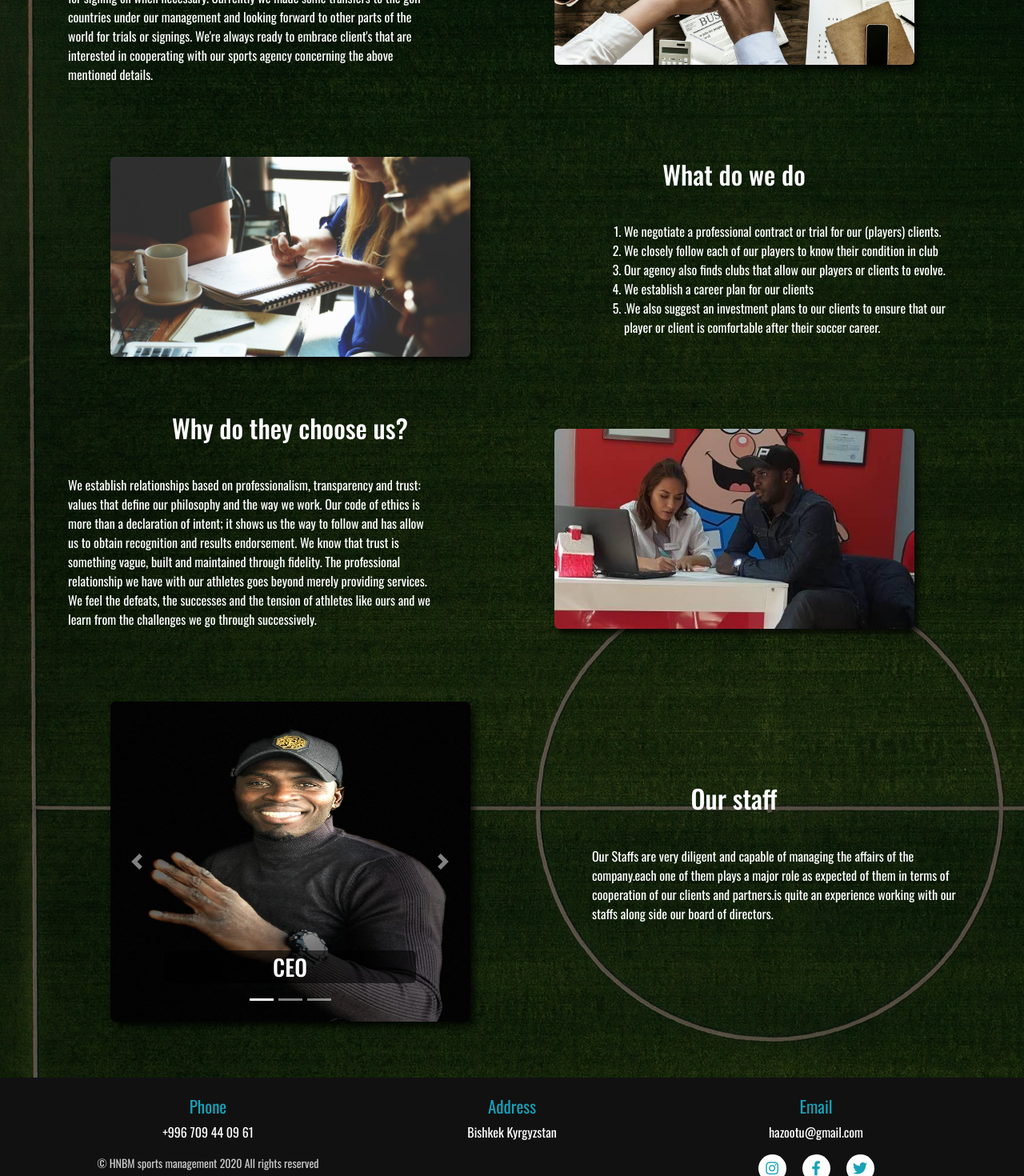
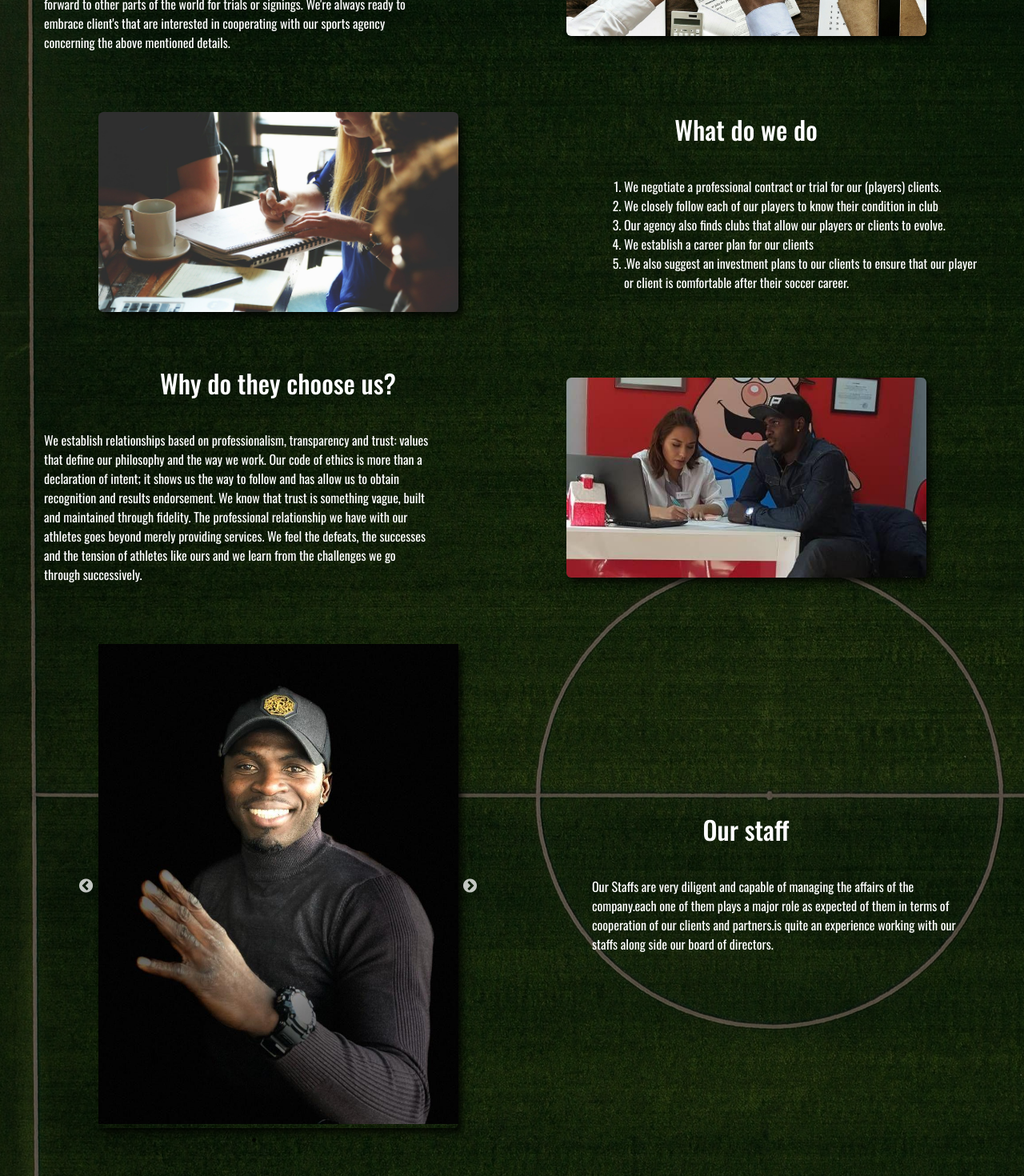
Before and after one commit to beksssK/footballtemporary, a React (Create React App) app: page / in a window 1280 px wide. Shown: the part 740-2210 px from the top of the page at 80% size. Built offline with nearby package versions, Linux system fonts and the light colour scheme.

Commit message:
fixed the slider

```diff
--- a/package.json
+++ b/package.json
@@ -17,9 +17,11 @@
     "react-redux": "^7.1.3",
     "react-router-dom": "^5.1.2",
     "react-scripts": "3.4.1",
+    "react-slick": "^0.27.13",
     "reactstrap": "^8.4.1",
     "redux": "^4.0.5",
-    "redux-thunk": "^2.3.0"
+    "redux-thunk": "^2.3.0",
+    "slick-carousel": "^1.8.1"
   },
   "scripts": {
     "start": "react-scripts start",
--- a/src/App.js
+++ b/src/App.js
@@ -2,7 +2,7 @@ import React from 'react';
 import './App.css';
 import Layout from "./components/Layout/Layout";
 import {Redirect, Route, Switch} from "react-router-dom";
-import Home from "./containers/Home/Home";
+import HomePage from "./containers/Home/HomePage";
 import Contact from "./containers/Contact/Contact";
 import Admin from "./containers/Admin/Admin";
 import Players from "./containers/Players/Players";
@@ -20,7 +20,7 @@ const App = () => {
     return (
         <Layout>
             <Switch>
-                <Route path='/' exact component={Home}/>
+                <Route path='/' exact component={HomePage}/>
                 <Route path='/contacts' exact component={Contact}/>
                 <ProtectedRoute isAllowed={user && user.role === 'admin'} path='/admin' exact component={Admin}/>
                 <Route path='/players' exact component={Players}/>
--- a/src/components/Home/HomeMiddle.css
+++ b/src/components/Home/HomeMiddle.css
@@ -111,7 +111,7 @@
         background-size: 177%;
     }
     .staff__pic {
-        width: 368px;
+        max-width: 368px;
     }
     .info__staff_item {
         width: 100%;
--- a/src/components/Home/HomeMiddle.js
+++ b/src/components/Home/HomeMiddle.js
@@ -1,49 +1,89 @@
-import React from 'react';
+import React, {useEffect, useState} from 'react';
+//
 import './HomeMiddle.css';
 import MyCarousel from "../UI/MyCarousel/MyCarousel";
+import InfoSection from "../Section/InfoSection";
+import ceo from "../../assets/staff/CEO1.jpg";
+import organizer from "../../assets/staff/organizer.jpg";
+import gManager from "../../assets/staff/gManager1.jpg";
 
-const HomeMiddle = () => {
-    let windowWidth = window.matchMedia("(max-width: 600px)");
 const items = [
     {
-            src: require('../../assets/staff/CEO1.jpg'),
+        src: ceo,
         altText: 'CEO',
         caption: 'CEO'
     },
     {
-            src: require('../../assets/staff/organizer.jpg'),
+        src: organizer,
         altText: 'Organizer',
         caption: 'Organizer'
     },
     {
-            src: windowWidth.matches ? require('../../assets/staff/gManager1.jpg') : require('../../assets/staff/gManager2.jpg'),
+        src: gManager,
         altText: 'General Manager',
         caption: 'General Manager'
     },
 ];
-    if(windowWidth.matches){
+
+
+const settings = {
+  adaptiveHeight: true,
+  dots: true,
+  infinite: true,
+  speed: 500,
+  slidesToShow: 1,
+  slidesToScroll: 1
+};
+
+function debounce(fn, ms) {
+  let timer
+  return _ => {
+    clearTimeout(timer)
+    timer = setTimeout(() => {
+      timer = null
+      fn.apply(this, arguments)
+    }, ms)
+  };
+}
+
+const HomeMiddle = () => {
+  const [leftSided, setLeftSided] = useState(true);
+  const setSide = () => {
+    if (window.innerWidth > 600) {
+      setLeftSided(true)
+    } else {
+      setLeftSided(false);
+    }
+  }
+  useEffect(() => {
+    const debounceHandleResize = debounce(() => {
+      console.log('resized to ', window.innerWidth);
+      setSide();
+    }, 500);
+    window.addEventListener('resize', debounceHandleResize);
+    return () => window.removeEventListener('resize', debounceHandleResize);
+  });
+  useEffect(() => {
+    setSide();
+  }, [])
+
   return (
-            <div className='HomeMiddle'>
+    <div className="HomeMiddle container">
       <section className='info__header container'>
         <h2 className='info__main-title'>HNBM SPORTS MANAGEMENT AND COMPANY LTD</h2>
       </section>
-                <section className='info__section who container'>
-                    <div className='info__item'>
-                        <h2 className='info__title'>Who are we</h2>
-                        <p className='info__text info__text-left'>
-                            <b>HNBM SPORTS AGENCY</b> is an International, standard and global private sports agency; providing soccer trials,international camps for aspiring footballers ranging from age 15 and above. HNBM manages talents who needs our assistance in various ways.our agency with the  coordination of our partners and other soccer agents try to fix our clients into clubs for trials or for signing on when necessary.   Currently we made some transfers to the golf countries under our management  and looking forward to other parts of the world for trials or signings. We're always ready to embrace client's  that are interested in cooperating with our sports agency concerning the above mentioned details.
-                        </p>
-                    </div>
-                    <div className='info__item'>
-                        <div className='info__pic who__pic'>
-
-                        </div>
-                    </div>
-                </section>
-                <section className='info__section info__what container'>
-                    <div className='info__item'>
-                        <h2 className='info__title'>What do we do</h2>
-                        <div className='info__text info__text-right'>
+      <InfoSection leftSided={leftSided} sectionClass="who" infoTitle="Who are we"
+                   infoText={<><b>HNBM SPORTS AGENCY</b> is an International, standard and global private sports agency;
+                     providing soccer trials,international camps for aspiring footballers ranging from age 15 and above.
+                     HNBM manages talents who needs our assistance in various ways.our agency with the coordination of
+                     our partners and other soccer agents try to fix our clients into clubs for trials or for signing on
+                     when necessary. Currently we made some transfers to the golf countries under our management and
+                     looking forward to other parts of the world for trials or signings. We're always ready to embrace
+                     client's that are interested in cooperating with our sports agency concerning the above mentioned
+                     details.</>}
+      />
+      <InfoSection leftSided={false} sectionClass="what" infoTitle="What do we do"
+                   infoText={<>
                      <ol>
                       <li>We negotiate a professional contract or trial for our (players) clients.</li>
                       <li>We closely follow each of our players to know their condition in club</li>
@@ -51,106 +91,20 @@ const HomeMiddle = () => {
                       <li>We establish a career plan for our clients</li>
                       <li>.We also suggest an investment plans to our clients to ensure that our player or client is comfortable after their soccer career.</li>
                      </ol>
-                        </div>
-                    </div>
-                    <div className='info__item'>
-                        <div className='info__pic what__pic'>
-
-                        </div>
-                    </div>
-                </section>
-                <section className='info__section info__why container'>
-                    <div className='info__item'>
-                        <h2 className='info__title'>Why do they choose us?</h2>
-                        <p className='info__text info__text-left'>
+                   </>}
+      />
+      <InfoSection leftSided={leftSided} sectionClass="why" infoTitle="Why do they choose us?"
+                   infoText={<>
                      We establish relationships based on professionalism, transparency and trust: values that define our philosophy and the way we work. Our code of ethics is more than a declaration of intent; it shows us the way to follow and has allow us to obtain recognition and results endorsement. We know that trust is something vague, built and maintained through fidelity. The professional relationship we have with our athletes goes beyond merely providing services. We feel the defeats, the successes and the tension  of athletes like ours and we learn from the challenges we go through successively.
-                        </p>
-                    </div>
-                    <div className='info__item'>
-                        <div className='info__pic why__pic'>
-
-                        </div>
-                    </div>
-                </section>
-                <section className='info__section info__staff container'>
-                    <div className='info__item'>
-                        <h2 className='info__title'>Our staff</h2>
-                        <p className='info__text info__text-right'>Our Staffs are very diligent and capable of managing the affairs of the  company.each one of them plays a major role as expected of them in terms of cooperation of our clients and partners.is quite an experience working with our staffs along side our board of directors.</p>
-                    </div>
-                    <div className='info__item'>
-                        <div className='info__pic staff__pic'>
-                            <MyCarousel items={items}/>
-                        </div>
-                    </div>
-                </section>
-            </div>
-        );
-    } else {
-        return (
-            <div className='HomeMiddle'>
-                <section className='info__header container'>
-                    <h2 className='info__main-title'>HNBM SPORTS MANAGEMENT AND COMPANY LTD</h2>
-                </section>
-                <section className='info__section who container'>
-                    <div className='info__item'>
-                        <h2 className='info__title'>Who are we</h2>
-                        <p className='info__text info__text-left'>
-                            <b>HNBM SPORTS AGENCY</b> is an International, standard and global private sports agency; providing soccer trials,international camps for aspiring footballers ranging from age 15 and above. HNBM manages talents who needs our assistance in various ways.our agency with the  coordination of our partners and other soccer agents try to fix our clients into clubs for trials or for signing on when necessary.   Currently we made some transfers to the golf countries under our management  and looking forward to other parts of the world for trials or signings. We're always ready to embrace client's  that are interested in cooperating with our sports agency concerning the above mentioned details.
-                        </p>
-                    </div>
-                    <div className='info__item'>
-                        <div className='info__pic who__pic'>
-
-                        </div>
-                    </div>
-                </section>
-                <section className='info__section info__what container'>
-                    <div className='info__item'>
-                        <div className='info__pic what__pic'>
-
-                        </div>
-                    </div>
-                    <div className='info__item'>
-                        <h2 className='info__title'>What do we do</h2>
-                        <div className='info__text info__text-right'>
-                            <ol>
-                                <li>We negotiate a professional contract or trial for our (players) clients.</li>
-                                <li>We closely follow each of our players to know their condition in club</li>
-                                <li>Our agency also finds clubs that allow our players or clients to evolve.</li>
-                                <li>We establish a career plan for our clients</li>
-                                <li>.We also suggest an investment plans to our clients to ensure that our player or client is comfortable after their soccer career.</li>
-                            </ol>
-                        </div>
-                    </div>
-                </section>
-                <section className='info__section info__why container'>
-                    <div className='info__item'>
-                        <h2 className='info__title'>Why do they choose us?</h2>
-                        <p className='info__text info__text-left'>
-                            We establish relationships based on professionalism, transparency and trust: values that define our philosophy and the way we work. Our code of ethics is more than a declaration of intent; it shows us the way to follow and has allow us to obtain recognition and results endorsement. We know that trust is something vague, built and maintained through fidelity. The professional relationship we have with our athletes goes beyond merely providing services. We feel the defeats, the successes and the tension  of athletes like ours and we learn from the challenges we go through successively.
-                        </p>
-                    </div>
-                    <div className='info__item'>
-                        <div className='info__pic why__pic'>
-
-                        </div>
-                    </div>
-                </section>
-                <section className='info__section info__staff container'>
-                    <div className='info__item info__staff_item'>
-                        <div className='info__pic staff__pic'>
-                            <MyCarousel items={items}/>
-                        </div>
-                    </div>
-                    <div className='info__item'>
-                        <h2 className='info__title'>Our staff</h2>
-                        <p className='info__text info__text-right'>Our Staffs are very diligent and capable of managing the affairs of the  company.each one of them plays a major role as expected of them in terms of cooperation of our clients and partners.is quite an experience working with our staffs along side our board of directors.</p>
-                    </div>
-                </section>
-            </div>
-        );
-    }
-
+                   </>}
+      />
+      <InfoSection leftSided={false} sectionClass="staff" infoTitle="Our staff"
+                   infoText={<>
+                     Our Staffs are very diligent and capable of managing the affairs of the  company.each one of them plays a major role as expected of them in terms of cooperation of our clients and partners.is quite an experience working with our staffs along side our board of directors.
+                   </>}
+                   carousel={<MyCarousel settings={settings} items={items}/>}
+      />
+    </div>)
 };
 
 export default HomeMiddle;
--- /dev/null
+++ b/src/components/Section/InfoSection.js
@@ -0,0 +1,31 @@
+import React from 'react';
+
+const InfoSection = ({leftSided, sectionClass, infoTitle, infoText, carousel}) => {
+  return leftSided ? (
+    <section className={`info__section container info__${sectionClass}`}>
+      <div className="info__item">
+        <h2 className="info__title">{infoTitle}</h2>
+        <div className='info__text info__text-left'>
+          {infoText}
+        </div>
+      </div>
+      <div className="info__item">
+        <div className={`info__pic ${sectionClass}__pic`}>{carousel}</div>
+      </div>
+    </section>
+  ) : (
+    <section className={`info__section container info__${sectionClass}`}>
+      <div className="info__item">
+        <div className={`info__pic ${sectionClass}__pic`}>{carousel}</div>
+      </div>
+      <div className="info__item">
+        <h2 className="info__title">{infoTitle}</h2>
+        <div className='info__text info__text-right'>
+          {infoText}
+        </div>
+      </div>
+    </section>
+  );
+};
+
+export default InfoSection;
--- a/src/components/SinglePlayer/SinglePlayerGallery.js
+++ b/src/components/SinglePlayer/SinglePlayerGallery.js
@@ -1,12 +1,21 @@
 import React from 'react';
 import MyCarousel from "../UI/MyCarousel/MyCarousel";
 import {filesUrl} from "../../constants";
+
+const settings = {
+  adaptiveHeight: true,
+  dots: true,
+  infinite: true,
+  speed: 500,
+  slidesToShow: 1,
+  slidesToScroll: 1
+};
 
 const SinglePlayerGallery = ({photoItems}) => {
     let footballers = photoItems.map(photo => ({src: filesUrl + photo, altText: '', caption: ''}));
     return (
         <div className='SinglePlayerGallery'>
-            <MyCarousel items={footballers}/>
+            <MyCarousel settings={settings} items={footballers}/>
         </div>
     );
 };
--- /dev/null
+++ b/src/components/UI/MyCarousel/MyCarousel.css
@@ -0,0 +1,4 @@
+.slider__item {
+    width: 100%;
+    height: auto;
+}
--- a/src/components/UI/MyCarousel/MyCarousel.js
+++ b/src/components/UI/MyCarousel/MyCarousel.js
@@ -1,68 +1,17 @@
-import React, { useState } from 'react';
+import React  from 'react';
+import Slider from 'react-slick';
+//
+import "./MyCarousel.css";
 
-import {
-    Carousel,
-    CarouselItem,
-    CarouselControl,
-    CarouselIndicators,
-    CarouselCaption
-} from 'reactstrap';
-
-
-const MyCarousel = (props) => {
-    const [activeIndex, setActiveIndex] = useState(0);
-    const [animating, setAnimating] = useState(false);
-
-    const next = () => {
-        if (animating) return;
-        const nextIndex = activeIndex === props.items.length - 1 ? 0 : activeIndex + 1;
-        setActiveIndex(nextIndex);
-    };
-
-    const previous = () => {
-        if (animating) return;
-        const nextIndex = activeIndex === 0 ? props.items.length - 1 : activeIndex - 1;
-        setActiveIndex(nextIndex);
-    };
-
-    const goToIndex = (newIndex) => {
-        if (animating) return;
-        setActiveIndex(newIndex);
-    };
-
-    const slides = props.items.map((item) => {
-        return (
-            <CarouselItem
-                onExiting={() => setAnimating(true)}
-                onExited={() => setAnimating(false)}
-                key={item.src}
-            >
-                <img src={item.src} alt={item.altText} />
-                <CarouselCaption captionText={item.caption} captionHeader={item.caption} />
-            </CarouselItem>
-        );
-    });
-
+const MyCarousel = ({settings, items}) => {
     return (
-        <>
-            <style>
-                {
-                    `.custom-tag {
-                      background: black;
-                    }`
-                }
-            </style>
-            <Carousel
-                activeIndex={activeIndex}
-                next={next}
-                previous={previous}
-            >
-                <CarouselIndicators items={props.items} activeIndex={activeIndex} onClickHandler={goToIndex} />
-                {slides}
-                <CarouselControl direction="prev" directionText="Previous" onClickHandler={previous} />
-                <CarouselControl direction="next" directionText="Next" onClickHandler={next} />
-            </Carousel>
-        </>
+      <Slider {...settings}>
+          {items.map((item, index) => (
+            <div key={index}>
+                <img className="slider__item" src={item.src} alt={item.altText}/>
+            </div>
+          ))}
+      </Slider>
     );
 };
 
--- a/src/store/actions/usersActions.js
+++ b/src/store/actions/usersActions.js
@@ -14,7 +14,6 @@ export const loginUser = (userData) => {
         try {
             const response = await axiosApi.post('/users/sessions', userData);
             dispatch(loginUserSuccess(response.data));
-            console.log(response.data);
             if(response.data && response.data.role === 'admin') {
                 dispatch(push('/admin'));
             } else {
```
Also changed, not shown: src/index.js (+5 -2 lines), src/containers/Home/HomePage.js (renamed from src/containers/Home/Home.js), 1 other file (tests, documents, lock files or other folders). Lines whose indentation alone changed are shown as unchanged.
